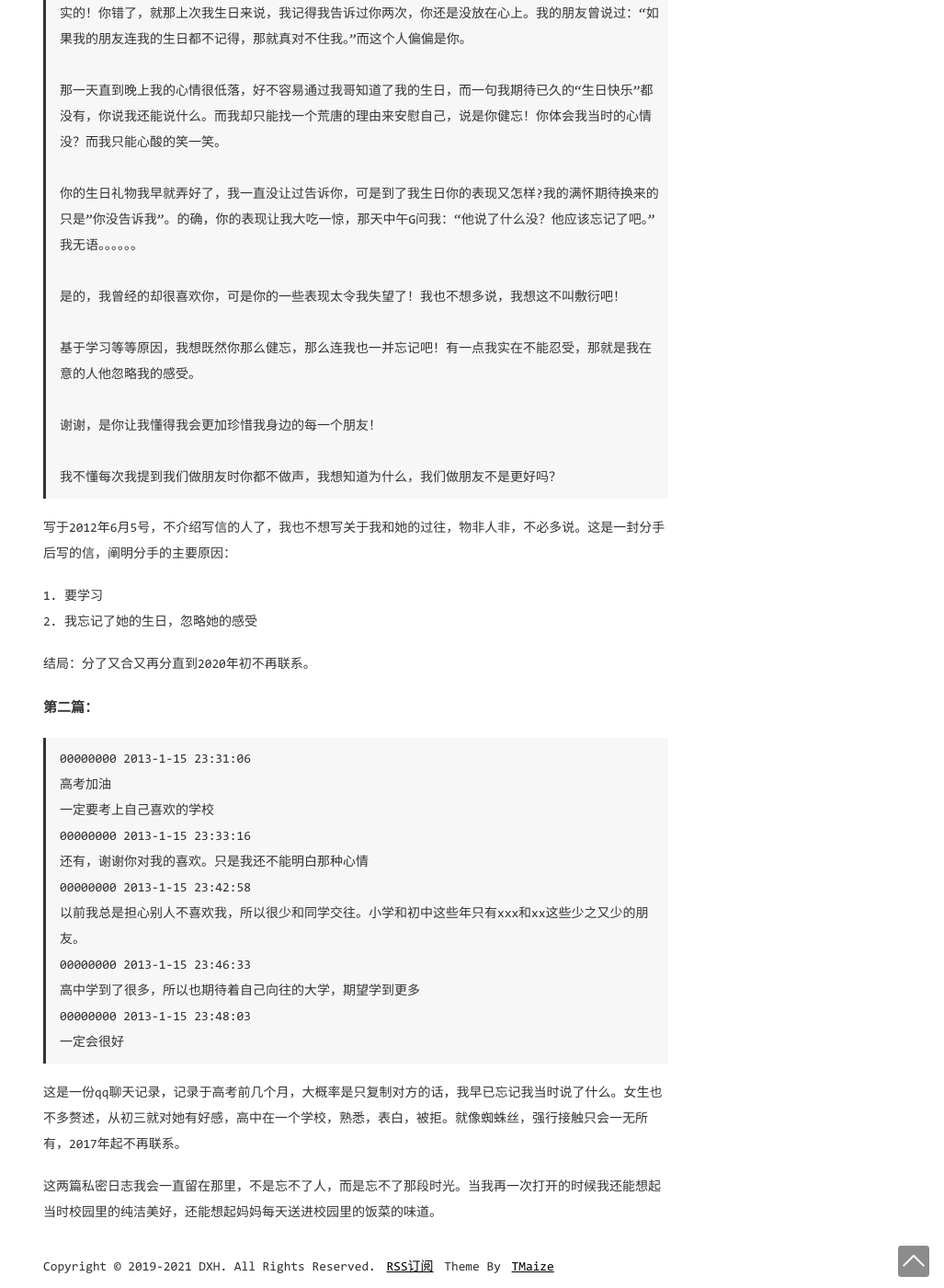
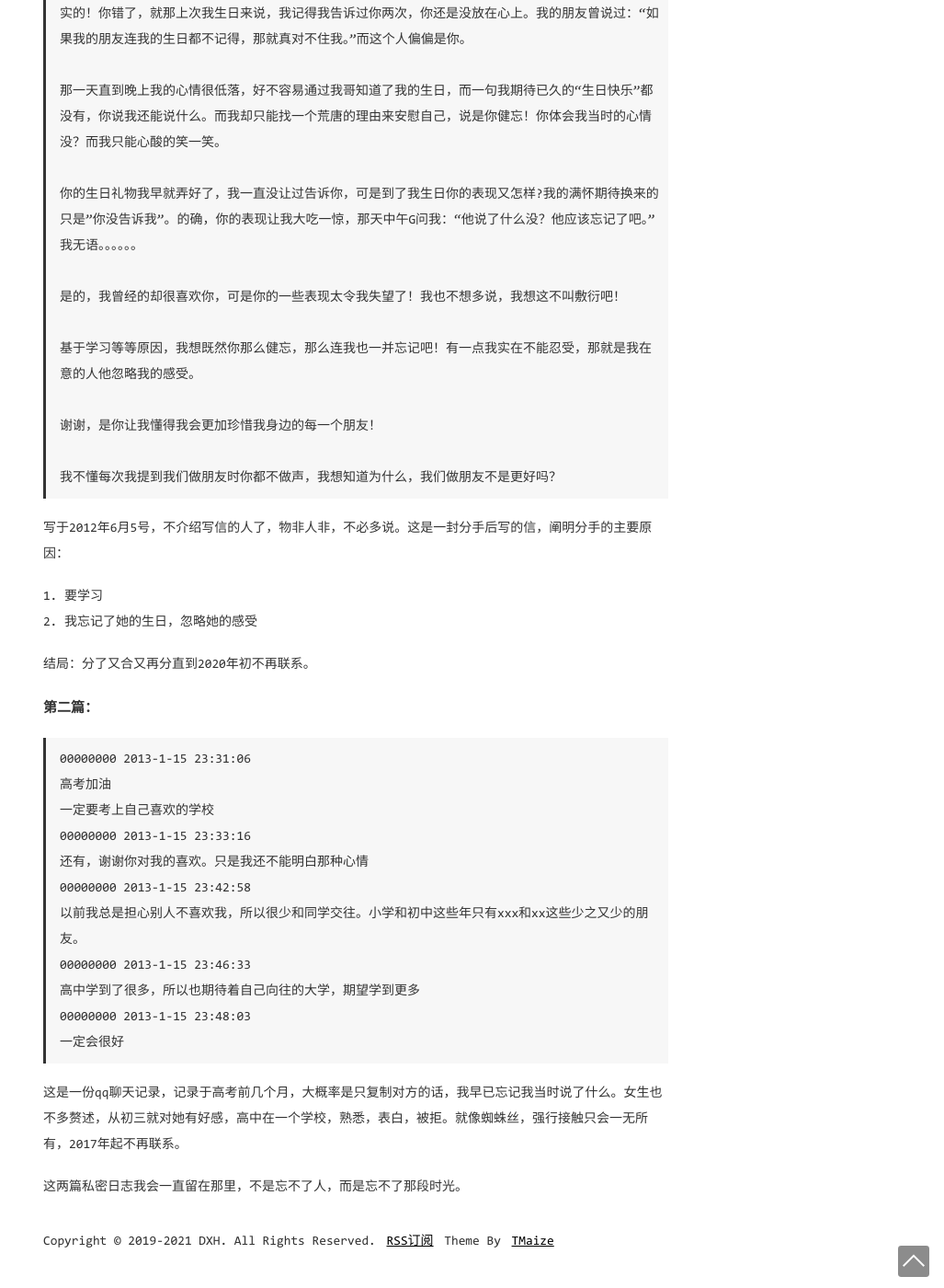
Before and after one commit to Devinteng/Devinteng.github.io, a Jekyll site: the page built from _posts/2021-3-31-物非人非.md, in a window 1280 px wide and 1400 px high, scrolled down 748 px. Shown: the whole window at 92% size, without its empty margins (253-1280 px from the left). Built offline with Jekyll 4.4.1, drawn with Linux system fonts in a browser that asks for light colours.

Commit message:
Update 2021-3-31-物非人非.md

```diff
--- a/_posts/2021-3-31-物非人非.md
+++ b/_posts/2021-3-31-物非人非.md
@@ -27,7 +27,7 @@ categories: [生活]
 我不懂每次我提到我们做朋友时你都不做声，我想知道为什么，我们做朋友不是更好吗？<br>
 
 
-写于2012年6月5号，不介绍写信的人了，我也不想写关于我和她的过往，物非人非，不必多说。这是一封分手后写的信，阐明分手的主要原因：
+写于2012年6月5号，不介绍写信的人了，物非人非，不必多说。这是一封分手后写的信，阐明分手的主要原因：
 
 
 1. 要学习
@@ -55,4 +55,4 @@ categories: [生活]
 这是一份qq聊天记录，记录于高考前几个月，大概率是只复制对方的话，我早已忘记我当时说了什么。女生也不多赘述，从初三就对她有好感，高中在一个学校，熟悉，表白，被拒。就像蜘蛛丝，强行接触只会一无所有，2017年起不再联系。
 
 
-这两篇私密日志我会一直留在那里，不是忘不了人，而是忘不了那段时光。当我再一次打开的时候我还能想起当时校园里的纯洁美好，还能想起妈妈每天送进校园里的饭菜的味道。
+这两篇私密日志我会一直留在那里，不是忘不了人，而是忘不了那段时光。
```
